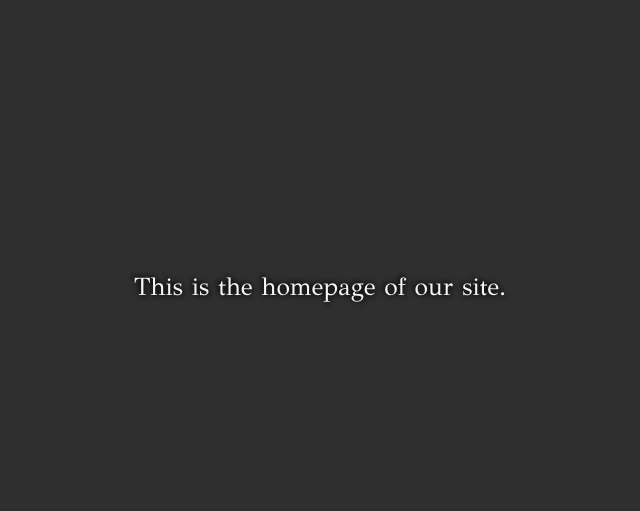
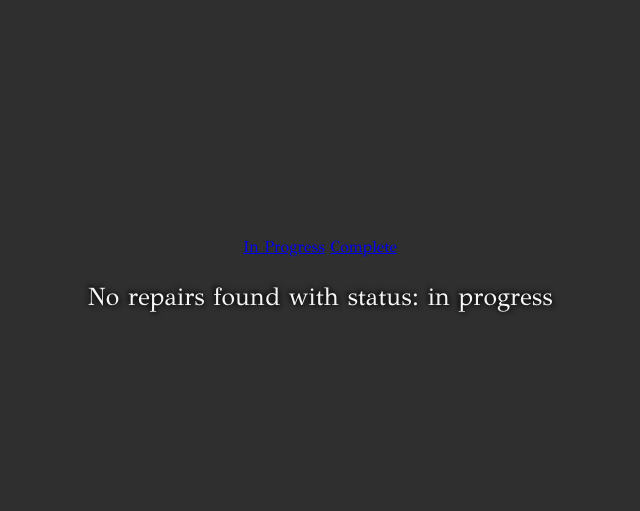
Before and after one commit to EthanRH11/DataBaseDesign, a Flask app: page /repairs in a window 1280 px wide. Shown: the part 999-1510 px from the top of the page, without its empty margins (320-960 px from the left). Run offline with Flask 3, Linux system fonts and the light colour scheme.

Commit message:
Implemented search by status for repair section

```diff
--- a/app.py
+++ b/app.py
@@ -21,7 +21,11 @@ def login():
 
 @app.route("/repairs")
 def repairs():
-    return render_template("repair.html")
+    status = request.args.get('status', 'in progress')
+
+    repairs_data = db.get_watch_repairs_by_status(status)
+
+    return render_template("repair.html", repairs=repairs_data, selected_status=status)
 
 @app.route("/sign", methods=["GET", "POST"])
 def sign():
--- a/templates/repair.html
+++ b/templates/repair.html
@@ -1,6 +1,7 @@
 <!-- This will be the repair main page -->
 <!DOCTYPE html>
 <html lang="en">
+
 <head>
     <meta charset="UTF-8">
     <meta name="viewport" content="width=device-width, initial-scale=1.0">
@@ -9,6 +10,7 @@
     <link rel="stylesheet" href="{{ url_for('static', filename='style.css') }}">
     <script defer src="{{ url_for('static', filename='app.js') }}"></script>
 </head>
+
 <body>
     <!-- Navbar Section -->
     <nav class="navBar">
@@ -36,11 +38,45 @@
     </section>
 
     <div>
-        <nav class="divide"> <p>.</p> </nav>
+        <nav class="divide">
+            <p>.</p>
+        </nav>
     </div>
 
     <section class="hidden">
-        <p>This is the homepage of our site.</p>
+        <!--Filter buttons for repair status-->
+        <div>
+            <a href="{{url_for('repairs', status='in progress') }}">In Progress</a>
+            <a href="{{url_for('repairs', status='in Complete') }}">Complete</a>
+        </div>
+
+        {% if repairs %}
+        <table border="1">
+            <thead>
+                <tr>
+                    <th>Customer ID</th>
+                    <th>Customer Name</th>
+                    <th>Phone Number</th>
+                    <th>Repair ID</th>
+                    <th>Status</th>
+                </tr>
+            </thead>
+            <tbody>
+                {% for repair in repairs %}
+                <tr>
+                    <td>{{ repair.CustomerID }}</td>
+                    <td>{{ repair.FirstName }}</td>
+                    <td>{{ repair.number }}</td>
+                    <td>{{ repair.repairID }}</td>
+                    <td>{{ repair.status }}</td>
+                </tr>
+                {% endfor %}
+            </tbody>
+        </table>
+        {% else %}
+        <p>No repairs found with status: {{ selected_status }}</p>
+        {% endif %}
     </section>
 </body>
+
 </html>
```
